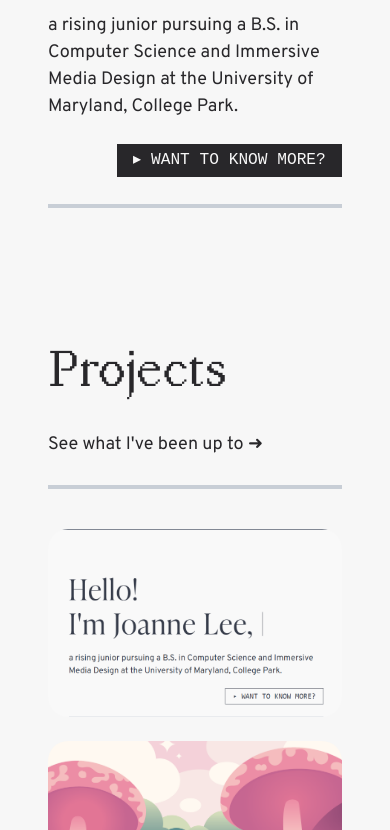
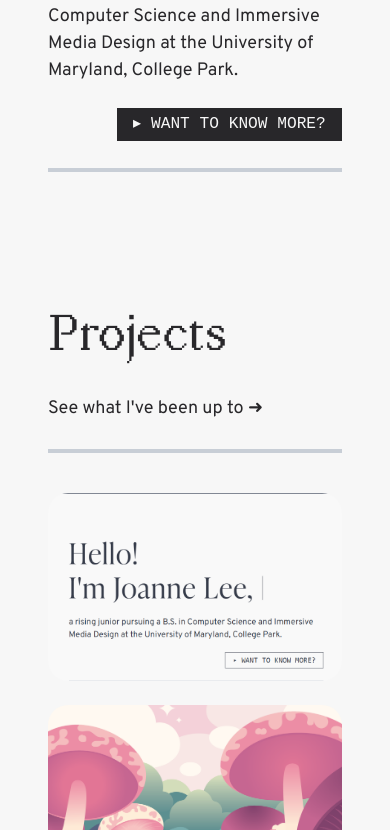
Before and after one commit to Joanne-Lee20/Portfolio-2025, an Astro site: page / in a window 390 px wide. Shown: the part 619-1449 px from the top of the page. Built offline with nearby package versions, Linux system fonts and the light colour scheme; Astro itself is replaced by a stand-in of ours; a web font is replaced by a local one.

Commit message:
updated margin on mobile view

```diff
--- a/src/styles/global.css
+++ b/src/styles/global.css
@@ -132,7 +132,6 @@ hr {
 @media (max-width: 720px) {
 	body {
 		font-size: 18px;
-		margin-top: 5em;
 	}
 	main {
 		padding: 1em;
```
